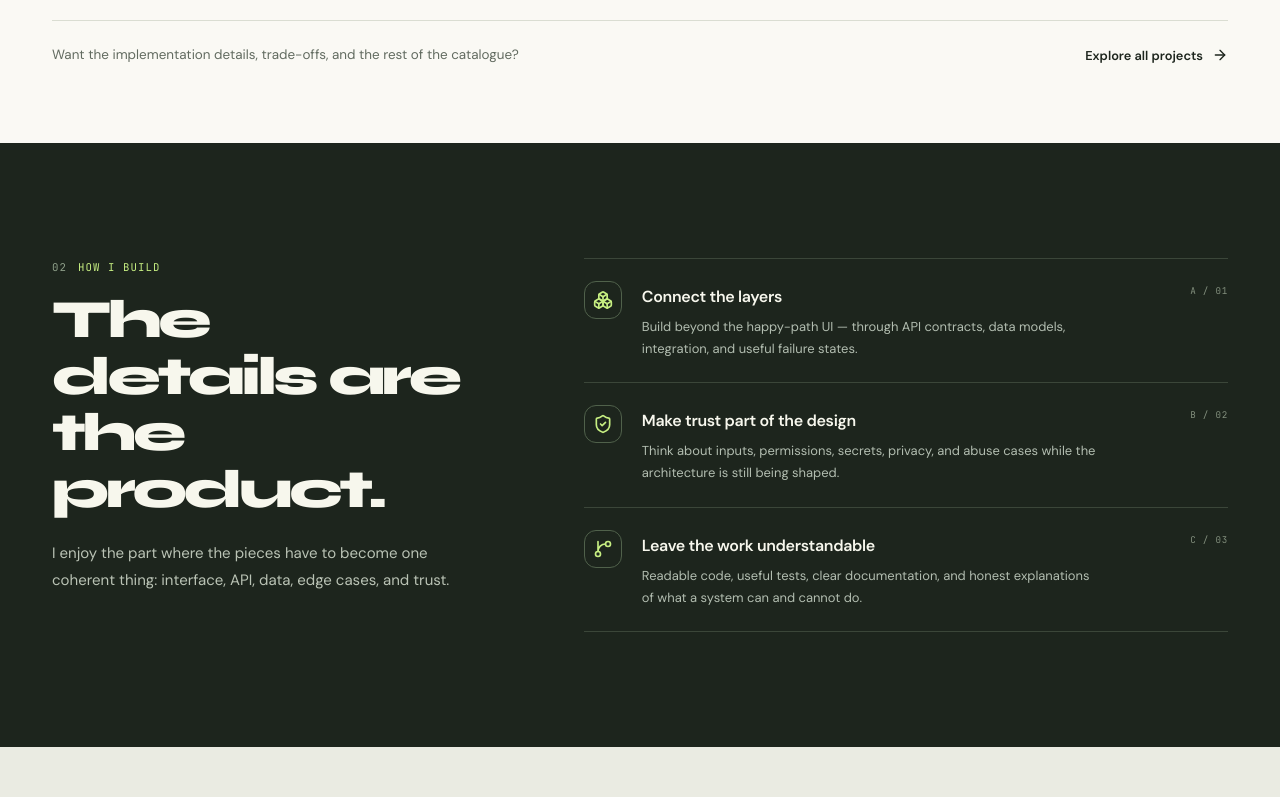
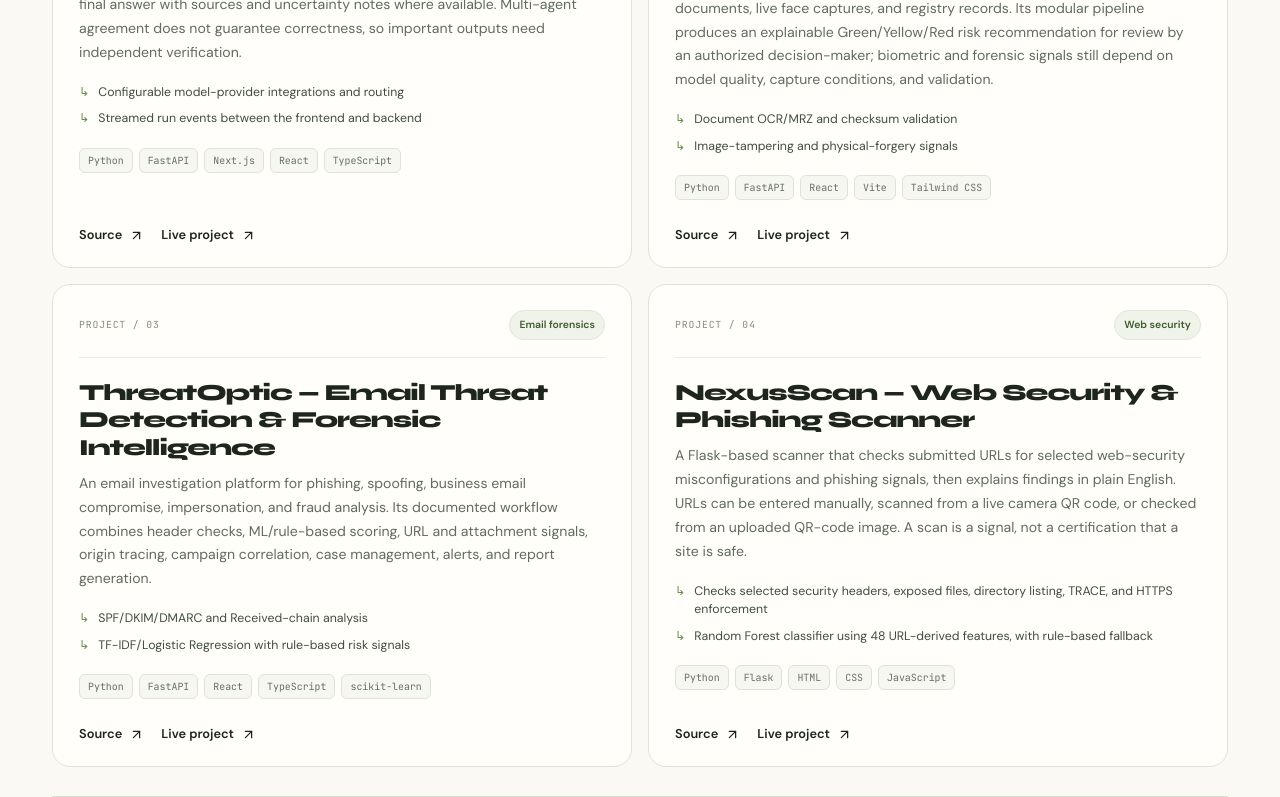
Before and after one commit to anubhab7105/My_Portfolio, a Next.js app: page / in a window 1280 px wide. Shown: the part 2000-2797 px from the top of the page. Built offline with nearby package versions, Linux system fonts and the light colour scheme.

Commit message:
Add scroll-linked project collage and horizontal principles stage

```diff
--- a/app/globals.css
+++ b/app/globals.css
@@ -2510,6 +2510,7 @@ footer.lab-footer {
   background: #080609;
 }
 
+/* Keep the existing inner-page palette; only the home navigation overlays the cinematic hero. */
 .lab-navbar.is-home {
   position: absolute;
   top: 0;
@@ -2524,17 +2525,11 @@ footer.lab-footer {
 .lab-navbar.is-home .lab-brand,
 .lab-navbar.is-home .lab-brand:hover { color: #fffaf6; }
 .lab-navbar.is-home .lab-brand-meta i { color: rgba(255, 250, 246, .68); }
-.lab-navbar.is-home .lab-brand-mark {
-  color: #2a0d0d;
-  background: rgba(255, 250, 246, .96);
-}
+.lab-navbar.is-home .lab-brand-mark { color: #2a0d0d; background: rgba(255, 250, 246, .96); }
 .lab-navbar.is-home .lab-brand-mark span { color: #f24a1b; }
 .lab-navbar.is-home .lab-nav-links a { color: rgba(255, 250, 246, .78); }
 .lab-navbar.is-home .lab-nav-links a:hover,
-.lab-navbar.is-home .lab-nav-links a.is-active {
-  color: #fff;
-  background: rgba(255, 255, 255, .12);
-}
+.lab-navbar.is-home .lab-nav-links a.is-active { color: #fff; background: rgba(255, 255, 255, .12); }
 .lab-navbar.is-home .lab-resume-link {
   color: #fffaf6;
   border-color: rgba(255, 250, 246, .48);
@@ -2545,25 +2540,25 @@ footer.lab-footer {
   background: #fffaf6;
   border-color: #fffaf6;
 }
-.lab-navbar.is-home .lab-menu-toggle {
-  color: #fffaf6;
-  border-color: rgba(255, 250, 246, .4);
-}
-.lab-navbar.is-home .lab-mobile-menu {
-  background: rgba(18, 6, 10, .98);
-  border-color: rgba(255, 255, 255, .16);
-}
+.lab-navbar.is-home .lab-menu-toggle { color: #fffaf6; border-color: rgba(255, 250, 246, .4); }
+.lab-navbar.is-home .lab-mobile-menu { background: rgba(18, 6, 10, .98); border-color: rgba(255, 255, 255, .16); }
 .lab-navbar.is-home .lab-mobile-menu a { color: #fffaf6; border-color: rgba(255, 255, 255, .12); }
 .lab-navbar.is-home .lab-mobile-menu a.is-active { color: #ffb26c; }
 
+/* The opening scene remains pinned for two viewport lengths so work appears around it. */
 .lab-hero-story {
+  --hero-progress: 0;
+  --hero-artifact-opacity: 0;
+  --hero-artifact-y: 42px;
+  --hero-artifact-scale: .86;
   position: relative;
   z-index: 2;
-  height: 200svh;
+  height: 300svh;
   background: transparent;
 }
 .lab-hero-sticky {
   position: sticky;
+  z-index: 1;
   top: 0;
   width: 100%;
   height: 100svh;
@@ -2571,12 +2566,109 @@ footer.lab-footer {
   place-items: center;
   overflow: visible;
 }
+.lab-hero-artifacts {
+  position: absolute;
+  z-index: 1;
+  inset: 0;
+  overflow: hidden;
+  opacity: var(--hero-artifact-opacity, 0);
+  pointer-events: none;
+  will-change: opacity;
+}
+.lab-hero-artifact {
+  position: absolute;
+  width: clamp(250px, 25vw, 390px);
+  min-height: 180px;
+  padding: 13px 15px 12px;
+  overflow: hidden;
+  color: #20261f;
+  background: #f7f7f1;
+  border: 1px solid rgba(255, 255, 255, .68);
+  border-radius: 8px;
+  box-shadow: 0 22px 56px rgba(9, 4, 8, .25);
+  transform: translate3d(0, var(--hero-artifact-y, 42px), 0) scale(var(--hero-artifact-scale, .86));
+  transform-origin: center;
+  transition: none;
+  will-change: transform;
+}
+.lab-hero-artifact-1 { top: 6%; left: 2.5%; rotate: -5deg; }
+.lab-hero-artifact-2 { top: 9%; right: 2.5%; rotate: 4deg; }
+.lab-hero-artifact-3 { bottom: 7%; left: 5%; rotate: 3deg; }
+.lab-hero-artifact-4 { right: 4%; bottom: 5%; rotate: -4deg; }
+.lab-artifact-topline {
+  display: flex;
+  justify-content: space-between;
+  align-items: center;
+  gap: 8px;
+  color: #7a8276;
+  font: .48rem 'JetBrains Mono', monospace;
+  letter-spacing: .08em;
+}
+.lab-artifact-topline span:last-child {
+  display: grid;
+  place-items: center;
+  width: 21px;
+  height: 21px;
+  border-radius: 50%;
+  color: #f7f7f1;
+  background: #273125;
+  font-size: .7rem;
+}
+.lab-artifact-preview {
+  display: flex;
+  align-items: center;
+  justify-content: space-between;
+  gap: 12px;
+  height: 70px;
+  margin: 9px 0 10px;
+  padding: 12px 14px;
+  overflow: hidden;
+  background: linear-gradient(125deg, #e6eadf, #f4f2e8 60%, #d8e0d0);
+  border-radius: 4px;
+}
+.lab-hero-artifact-2 .lab-artifact-preview { background: linear-gradient(125deg, #152019, #344b31); }
+.lab-hero-artifact-3 .lab-artifact-preview { background: linear-gradient(125deg, #d9dfd3, #edf0e7 58%, #aabca0); }
+.lab-hero-artifact-4 .lab-artifact-preview { background: linear-gradient(125deg, #202820, #6a8059); }
+.lab-artifact-preview-mark {
+  color: #49623e;
+  font: 800 2.15rem/.9 'Syne', sans-serif;
+  letter-spacing: -.09em;
+}
+.lab-hero-artifact-2 .lab-artifact-preview-mark,
+.lab-hero-artifact-4 .lab-artifact-preview-mark { color: #e2edcf; }
+.lab-artifact-preview-lines { display: grid; gap: 5px; width: 58%; }
+.lab-artifact-preview-lines i { height: 3px; border-radius: 99px; background: rgba(50, 70, 43, .26); }
+.lab-artifact-preview-lines i:nth-child(2) { width: 76%; }
+.lab-artifact-preview-lines i:nth-child(3) { width: 44%; }
+.lab-hero-artifact-2 .lab-artifact-preview-lines i,
+.lab-hero-artifact-4 .lab-artifact-preview-lines i { background: rgba(240, 246, 230, .35); }
+.lab-hero-artifact h2 {
+  margin: 0;
+  overflow: hidden;
+  color: #242b22;
+  font: 700 clamp(.76rem, 1vw, 1rem)/1.2 'Syne', sans-serif;
+  letter-spacing: -.03em;
+  text-overflow: ellipsis;
+  white-space: nowrap;
+}
+.lab-hero-artifact p {
+  margin-top: 5px;
+  overflow: hidden;
+  color: #788173;
+  font: .48rem 'JetBrains Mono', monospace;
+  letter-spacing: .035em;
+  text-overflow: ellipsis;
+  white-space: nowrap;
+}
+
 .lab-hero-frame {
   --hero-progress: 0;
   --hero-scale: 1;
   --hero-radius: 0px;
   --hero-shadow-alpha: 0;
   --hero-photo-shift: 0px;
+  position: relative;
+  z-index: 2;
   width: 100%;
   height: 100%;
   overflow: hidden;
@@ -2703,11 +2795,7 @@ footer.lab-footer {
   background: rgba(20, 4, 10, .16);
   border-color: rgba(255, 250, 246, .52);
 }
-.lab-hero-story .lab-button-secondary:hover {
-  color: #29100e;
-  background: #fffaf6;
-  border-color: #fffaf6;
-}
+.lab-hero-story .lab-button-secondary:hover { color: #29100e; background: #fffaf6; border-color: #fffaf6; }
 .lab-hero-story .lab-focus-line {
   gap: 12px;
   margin-top: clamp(23px, 3vh, 34px);
@@ -2766,15 +2854,127 @@ footer.lab-footer {
 .lab-scroll-cue svg { transition: transform .2s ease; }
 .lab-scroll-cue:hover svg { transform: translateY(3px); }
 
-/* The selected-work section advances underneath the pinned hero during the final scroll phase. */
+/* The same project collection enters behind the title card, then settles into the normal grid. */
 .lab-work-section {
   position: relative;
   z-index: 1;
-  margin-top: -125svh;
-  padding: clamp(210px, 28svh, 300px) 0 76px;
+  margin-top: -200svh;
+  padding: 100svh 0 76px;
   background: #faf9f4;
   border-top: 0;
 }
+.lab-section-heading[data-scroll-reveal] { transition-delay: 80ms; }
+.lab-project-card[data-scroll-reveal] { transform: translate3d(0, 42px, 0) scale(.975); }
+.lab-project-card[data-scroll-reveal].is-scroll-visible {
+  opacity: 1;
+  transform: translate3d(0, 0, 0) scale(1);
+  filter: none;
+}
+.lab-project-card[data-scroll-reveal].is-scroll-visible:hover { transform: translateY(-4px) scale(1.005); }
+.lab-project-card:nth-child(2)[data-scroll-reveal] { transition-delay: 90ms; }
+.lab-project-card:nth-child(3)[data-scroll-reveal] { transition-delay: 160ms; }
+.lab-project-card:nth-child(4)[data-scroll-reveal] { transition-delay: 230ms; }
+.lab-work-footer[data-scroll-reveal] { transition-delay: 180ms; }
+
+/* A pinned horizontal principle rail gives the following dark stage its own scroll choreography. */
+.lab-principles-section {
+  height: 220svh;
+  padding: 0;
+  overflow: clip;
+  background: var(--lab-ink);
+  color: #f7f7ed;
+}
+.lab-principles-section > .lab-container {
+  position: sticky;
+  top: 78px;
+  height: calc(100svh - 78px);
+  display: grid;
+  grid-template-columns: minmax(0, .8fr) minmax(0, 1.2fr);
+  gap: clamp(38px, 6vw, 82px);
+  align-items: center;
+  overflow: hidden;
+}
+.lab-principles-intro { position: relative; z-index: 1; }
+.lab-principles-intro[data-scroll-reveal] { transition-delay: 60ms; }
+.lab-principles-window {
+  width: 100%;
+  min-width: 0;
+  overflow: hidden;
+  padding: 16px 0;
+}
+.lab-principle-list {
+  display: flex;
+  align-items: stretch;
+  gap: 15px;
+  width: max-content;
+  border-top: 0;
+  transform: translate3d(var(--principles-x, 0px), 0, 0);
+  transition: none;
+  will-change: transform;
+}
+.lab-principle-list article {
+  flex: 0 0 clamp(255px, 27vw, 330px);
+  min-height: min(53svh, 480px);
+  display: flex;
+  flex-direction: column;
+  align-items: flex-start;
+  gap: 19px;
+  padding: clamp(22px, 2.1vw, 29px);
+  border: 1px solid #3b4639;
+  border-radius: 18px;
+  background: #1c251b;
+  transition: background .25s ease, border-color .25s ease, transform .35s ease, opacity .7s ease, filter .7s ease;
+}
+.lab-principle-list article:hover { background: #222c20; border-color: #6b8951; }
+.lab-principle-list article > div { min-width: 0; margin-top: 0; }
+.lab-principle-list article h3 {
+  margin-bottom: 12px;
+  color: #f7f7ed;
+  font: 800 clamp(1.3rem, 1.7vw, 1.75rem)/1.08 'Syne', sans-serif;
+  letter-spacing: -.05em;
+}
+.lab-principle-list article p { color: #bac3b5; font-size: .88rem; line-height: 1.72; }
+.lab-principle-icon {
+  width: 45px;
+  height: 45px;
+  flex: 0 0 45px;
+  display: grid;
+  place-items: center;
+  border-radius: 13px;
+  color: var(--lab-lime);
+  background: #2a3925;
+}
+.lab-principle-index {
+  margin-top: auto;
+  padding-top: 10px;
+  color: #879681;
+  font: .59rem 'JetBrains Mono', monospace;
+  letter-spacing: .1em;
+}
+.lab-principle-list article[data-scroll-reveal] { transform: translate3d(0, 28px, 0) scale(.98); }
+.lab-principle-list article[data-scroll-reveal].is-scroll-visible {
+  opacity: 1;
+  transform: translate3d(0, 0, 0) scale(1);
+  filter: none;
+}
+.lab-principle-list article:nth-child(2)[data-scroll-reveal] { transition-delay: 100ms; }
+.lab-principle-list article:nth-child(3)[data-scroll-reveal] { transition-delay: 180ms; }
+
+/* Reveal the final contact panel as it enters, then let the existing footer finish the story. */
+[data-scroll-reveal] {
+  opacity: 0;
+  transform: translate3d(0, 38px, 0) scale(.99);
+  filter: blur(3px);
+  transition: opacity .7s ease, transform .8s cubic-bezier(.2,.65,.25,1), filter .7s ease;
+  will-change: opacity, transform;
+}
+[data-scroll-reveal].is-scroll-visible {
+  opacity: 1;
+  transform: translate3d(0, 0, 0) scale(1);
+  filter: none;
+}
+.lab-principles-window article[data-scroll-reveal] { transition: opacity .7s ease, transform .8s cubic-bezier(.2,.65,.25,1), filter .7s ease, background .25s ease, border-color .25s ease; }
+.lab-next-panel[data-scroll-reveal] { transition-delay: 90ms; }
 
 @media (max-width: 1050px) {
   .lab-hero-story .lab-display { font-size: clamp(3.25rem, 7.4vw, 6.6rem); }
@@ -2782,10 +2982,22 @@ footer.lab-footer {
   .lab-hero-side-notes { right: 3.2%; font-size: .56rem; }
   .lab-hero-bottomline { right: 31%; gap: 10px; font-size: .49rem; }
   .lab-scroll-cue { font-size: .51rem; }
+  .lab-hero-artifact { width: clamp(230px, 27vw, 320px); min-height: 164px; }
+  .lab-artifact-preview { height: 58px; }
 }
 @media (max-width: 820px) {
-  .lab-hero-story { height: 165svh; }
+  .lab-hero-story { height: 250svh; }
   .lab-hero-sticky { height: 100svh; }
+  .lab-hero-artifact { width: 40vw; min-height: 125px; padding: 9px; }
+  .lab-hero-artifact-1 { top: 10%; left: -3%; }
+  .lab-hero-artifact-2 { top: 10%; right: -3%; }
+  .lab-hero-artifact-3 { bottom: 9%; left: -3%; }
+  .lab-hero-artifact-4 { right: -3%; bottom: 9%; }
+  .lab-artifact-preview { height: 40px; margin: 7px 0; padding: 7px; }
+  .lab-artifact-topline { font-size: .4rem; }
+  .lab-hero-artifact h2 { font-size: .64rem; }
+  .lab-hero-artifact p { font-size: .4rem; }
+  .lab-artifact-preview-mark { font-size: 1.5rem; }
   .lab-hero-story .lab-hero-content {
     top: auto;
     bottom: 12%;
@@ -2816,23 +3028,66 @@ footer.lab-footer {
   .lab-hero-side-notes { display: none; }
   .lab-hero-bottomline { display: none; }
   .lab-scroll-cue { right: 20px; bottom: 19px; font-size: .48rem; }
-  .lab-work-section {
-    margin-top: -120svh;
-    padding: clamp(165px, 23svh, 220px) 0 62px;
-  }
-}
-@media (max-width: 430px) {
+  .lab-work-section { margin-top: -150svh; padding: 50svh 0 62px; }
+  .lab-principles-section { height: auto; padding: 62px 0; overflow: visible; }
+  .lab-principles-section > .lab-container {
+    position: relative;
+    top: auto;
+    height: auto;
+    grid-template-columns: 1fr;
+    gap: 36px;
+    align-items: start;
+    overflow: visible;
+  }
+  .lab-principles-window { overflow: visible; padding: 0; }
+  .lab-principle-list {
+    display: grid;
+    grid-template-columns: 1fr;
+    gap: 0;
+    width: 100%;
+    transform: none !important;
+  }
+  .lab-principle-list article {
+    min-height: 0;
+    display: grid;
+    grid-template-columns: 42px minmax(0, 1fr);
+    align-items: start;
+    gap: 12px;
+    padding: 22px 0;
+    border: 0;
+    border-top: 1px solid #3b4639;
+    border-radius: 0;
+    background: transparent;
+  }
+  .lab-principle-list article > div { grid-column: 2; }
+  .lab-principle-list article h3 { font-size: 1.25rem; }
+  .lab-principle-list article p { font-size: .83rem; }
+  .lab-principle-list article .lab-principle-index { grid-column: 2; margin-top: -2px; }
+}
+@media (max-width: 600px) {
   .lab-hero-story .lab-hero-content { left: 18px; right: 18px; bottom: 11%; }
   .lab-hero-story .lab-eyebrow { max-width: 100%; font-size: .51rem; }
   .lab-hero-story .lab-display { font-size: clamp(2.45rem, 10.4vw, 3.4rem); }
   .lab-hero-story .lab-intro { max-width: 355px; font-size: .82rem; }
   .lab-hero-story .lab-focus-line { font-size: .43rem; }
   .lab-scroll-cue { right: 17px; bottom: 15px; }
-  .lab-work-section { padding-top: clamp(160px, 23svh, 190px); }
+  .lab-hero-artifact { min-height: 112px; }
+  .lab-hero-artifact-1, .lab-hero-artifact-3 { left: -18%; }
+  .lab-hero-artifact-2, .lab-hero-artifact-4 { right: -18%; }
+  .lab-hero-artifact h2 { font-size: .58rem; }
+  .lab-hero-artifact p { font-size: .37rem; }
+  .lab-work-section { padding-top: 50svh; }
 }
 @media (prefers-reduced-motion: reduce) {
   .lab-hero-story { height: 100svh; }
   .lab-hero-sticky { position: relative; height: 100svh; }
+  .lab-hero-artifacts { display: none; }
   .lab-hero-frame { transform: none; border-radius: 0; box-shadow: none; }
   .lab-work-section { margin-top: 0; padding-top: clamp(72px, 8vw, 110px); }
-}
+  .lab-principles-section { height: auto; padding: clamp(58px, 7vw, 94px) 0; overflow: visible; }
+  .lab-principles-section > .lab-container { position: relative; top: auto; height: auto; overflow: visible; }
+  .lab-principles-window { overflow: visible; }
+  .lab-principle-list { display: grid; grid-template-columns: 1fr; width: 100%; transform: none !important; }
+  .lab-principle-list article { min-height: 0; background: transparent; border-radius: 0; border-right: 0; border-left: 0; }
+  [data-scroll-reveal] { opacity: 1; transform: none; filter: none; transition: none; }
+}
```
